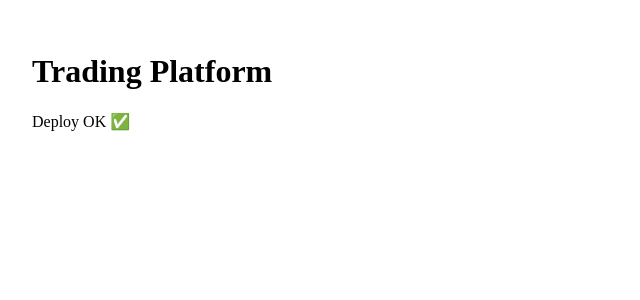
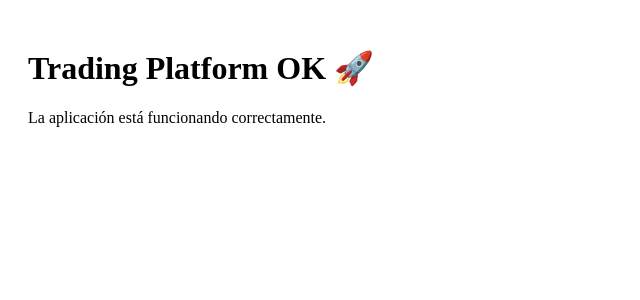
Before and after one commit to naheuzvstea0794-cell/trading-platform, a Next.js app: page / in a window 1280 px wide. Shown: the top 300 px of the page, without its empty margins (0-640 px from the left). Built offline with nearby package versions, Linux system fonts and the light colour scheme.

Commit message:
Update page.tsx

```diff
--- a/app/page.tsx
+++ b/app/page.tsx
@@ -1,8 +1,8 @@
 export default function Home() {
   return (
-    <main style={{ padding: 24 }}>
-      <h1>Trading Platform</h1>
-      <p>Deploy OK ✅</p>
+    <main style={{ padding: 20 }}>
+      <h1>Trading Platform OK 🚀</h1>
+      <p>La aplicación está funcionando correctamente.</p>
     </main>
   );
 }
```
